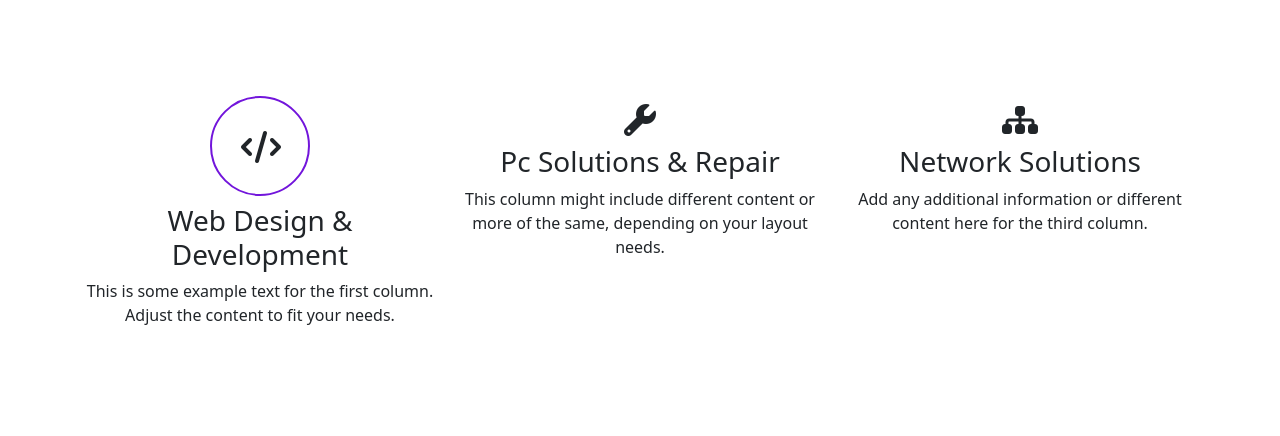
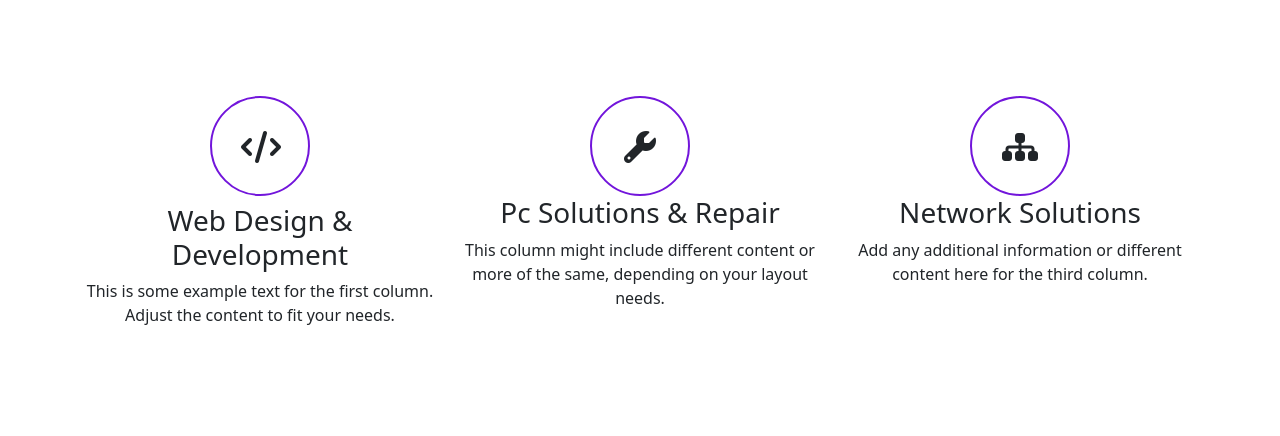
Before and after one commit to jav-sketch/bytesize_interactive_site, a Django app: page / in a window 1280 px wide. Shown: the part 856-1292 px from the top of the page. Run offline with Django 5.2, Linux system fonts and the light colour scheme; some libraries are stand-ins or nearby versions.

Commit message:
Updated UI

```diff
--- a/templates/index.html
+++ b/templates/index.html
@@ -34,14 +34,18 @@
             </div>
             <!-- Column 2 -->
             <div class="col-md-4">
-                <i class="fa-solid fa-wrench fa-2xl p-4"></i>
+                <div class="circle">
+                    <i class="fa-solid fa-wrench fa-2xl p-4"></i>
+                </div>
                 <h3>Pc Solutions & Repair</h2>
                     <p>This column might include different content or more of the same, depending on your layout needs.
                     </p>
             </div>
             <!-- Column 3 -->
             <div class="col-md-4">
-                <i class="fa-solid fa-sitemap fa-2xl p-4"></i>
+                <div class="circle">
+                    <i class="fa-solid fa-sitemap fa-2xl p-4"></i>
+                </div>
                 <h3>Network Solutions</h2>
                     <p>Add any additional information or different content here for the third column.</p>
             </div>
```
